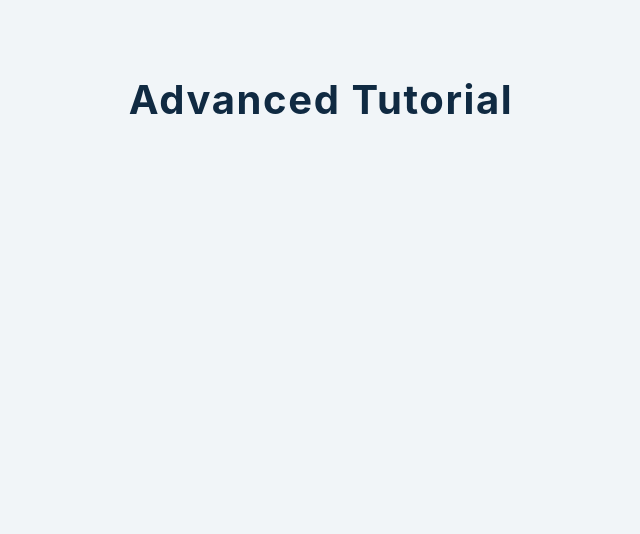
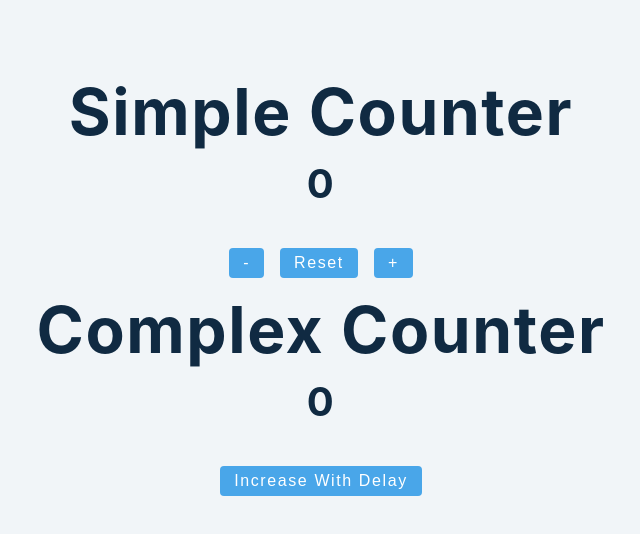
Before and after one commit to DonTouzi/social-media, a React (Create React App) app: page / in a window 1280 px wide. Shown: the top 534 px of the page, without its empty margins (319-959 px from the left). Built offline with nearby package versions, Linux system fonts and the light colour scheme.

Commit message:
Use state completed

```diff
--- a/src/App.js
+++ b/src/App.js
@@ -1,9 +1,11 @@
 import React from "react";
+import Setup from "./tutorial/1-useState/setup/5-useState-counter";
+import Final from "./tutorial/1-useState/final/5-useState-counter";
 
 function App() {
   return (
     <div className="container">
-      <h2>Advanced Tutorial</h2>
+      <Setup />
     </div>
   );
 }
--- a/src/tutorial/1-useState/setup/5-useState-counter.js
+++ b/src/tutorial/1-useState/setup/5-useState-counter.js
@@ -1,7 +1,46 @@
-import React, { useState } from 'react';
+import React, { useState } from "react";
 
 const UseStateCounter = () => {
-  return <h2>useState counter example</h2>;
+  const [counter, setCounter] = useState(0);
+
+  const reset = () => {
+    setCounter(0);
+  };
+
+  const increment = () => {
+    setCounter(counter + 1);
+  };
+
+  const decrement = () => {
+    setCounter(counter - 1);
+  };
+
+  const complexIncrement = () => {
+    setTimeout(() => {
+      setCounter((prevState) => prevState + 1);
+    }, 2000);
+  };
+
+  return (
+    <>
+      <h1 style={{ margin: "20px auto" }}>simple counter</h1>
+      <h2>{counter}</h2>
+      <button type="button" className="btn" onClick={decrement}>
+        -
+      </button>
+      <button type="button" className="btn" onClick={reset}>
+        reset
+      </button>
+      <button type="button" className="btn" onClick={increment}>
+        +
+      </button>
+      <h1 style={{ margin: "20px auto" }}>complex counter</h1>
+      <h2>{counter}</h2>
+      <button type="button" className="btn" onClick={complexIncrement}>
+        increase with delay
+      </button>
+    </>
+  );
 };
 
 export default UseStateCounter;
```
Also changed, not shown: src/tutorial/1-useState/setup/1-error-example.js (+16 -2 lines), src/tutorial/1-useState/setup/2-useState-basics.js (+16 -2 lines), src/tutorial/1-useState/setup/3-useState-array.js (+29 -3 lines), src/tutorial/1-useState/setup/4-useState-object.js (+20 -2 lines).
